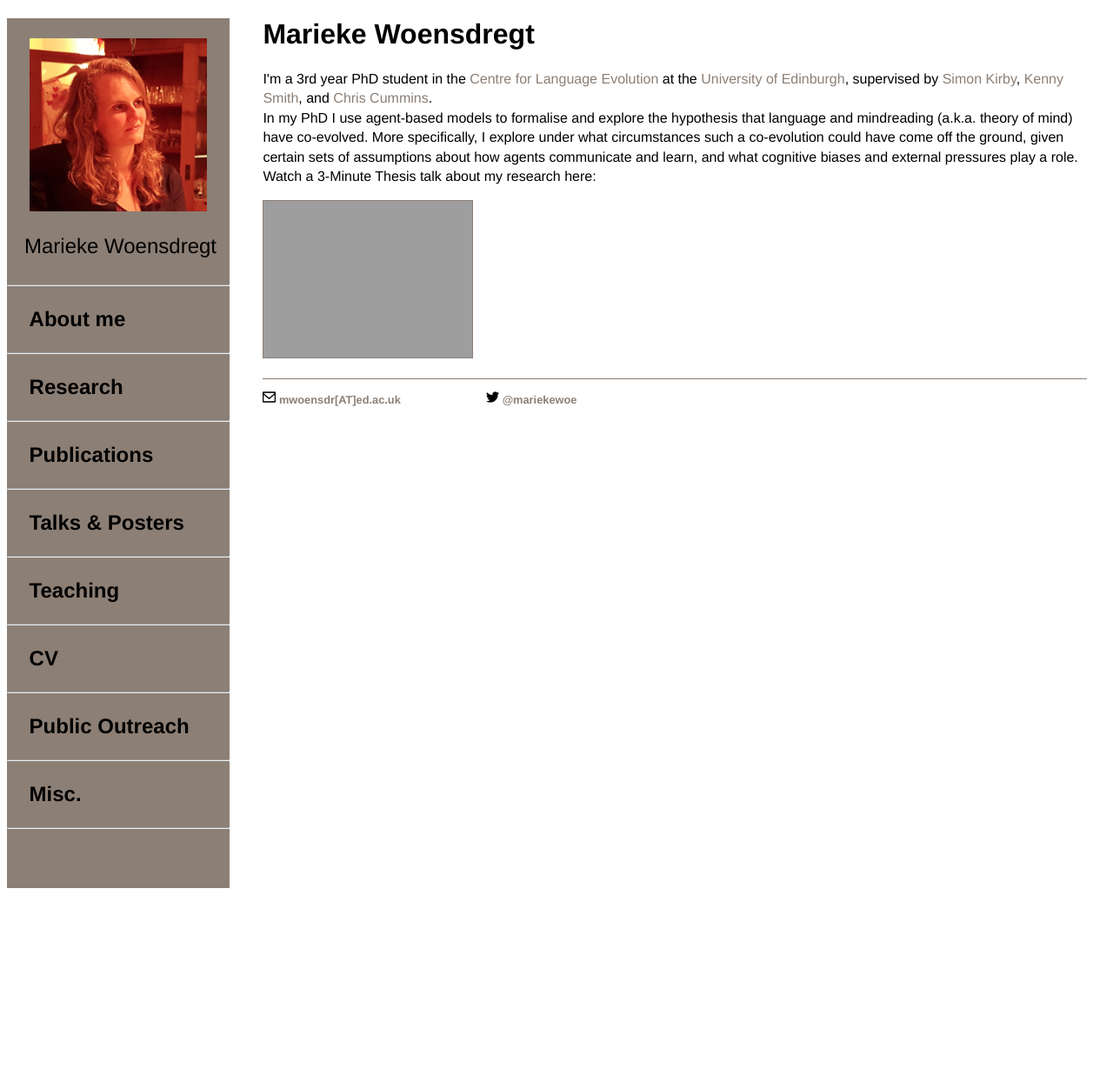
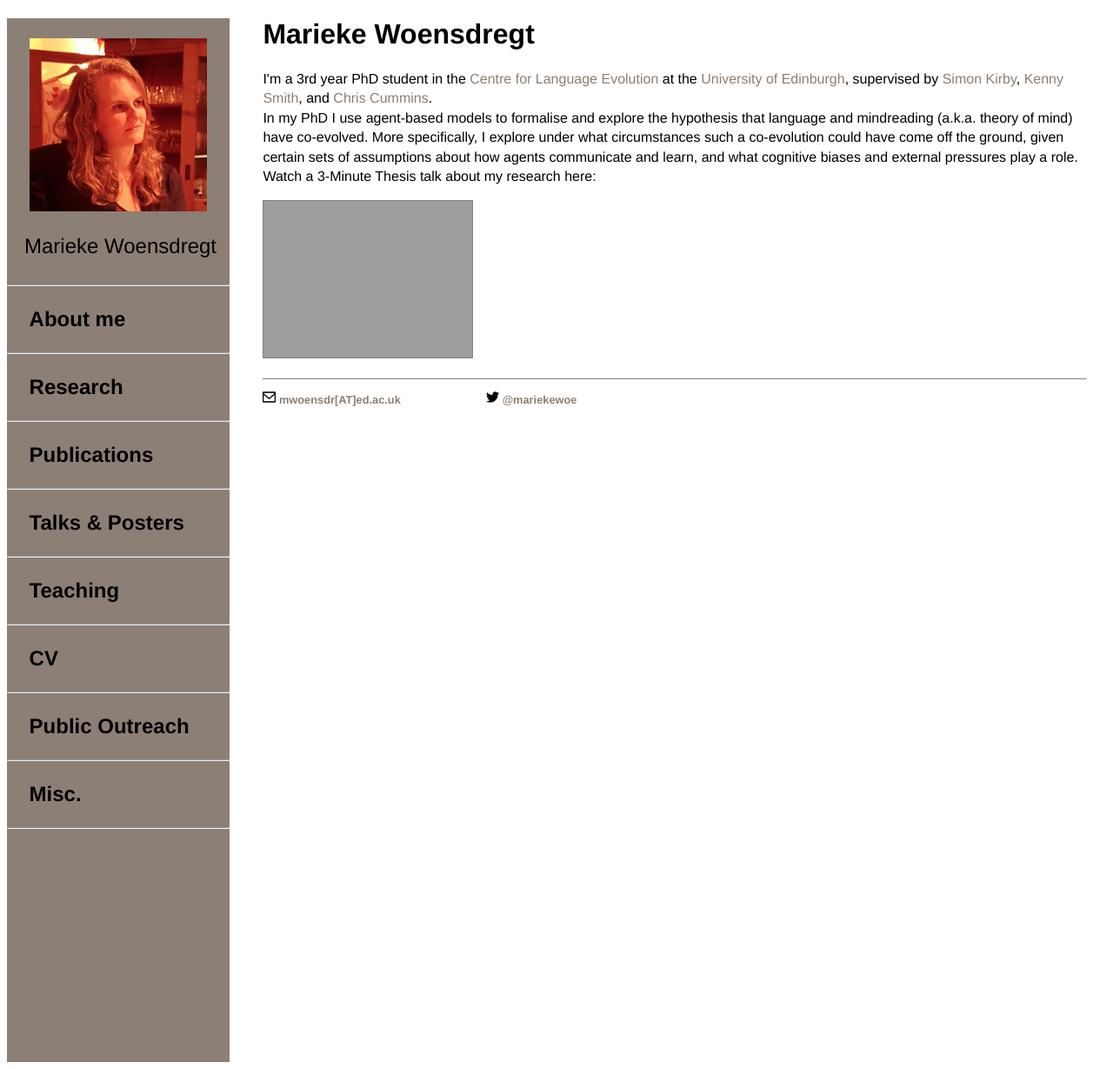
Before and after one commit to marieke-woensdregt/marieke-woensdregt.github.io, a Jekyll site: the page built from index.html, in a window 1280 px wide. Shown: the whole page at 87% size. Built offline with Jekyll 4.4.1, drawn with Linux system fonts in a browser that asks for light colours; before the commit the page ends 1029 px from its top, so only the background shows below that; grey boxes are pictures that could not be loaded.

Commit message:
Update main.css

```diff
--- a/css/main.css
+++ b/css/main.css
@@ -1,6 +1,6 @@
 body {
     position:relative;
-    min-height:1000px;
+    min-height:1200px;
     width: 100%;
 }
 nav ul, footer ul {
```
